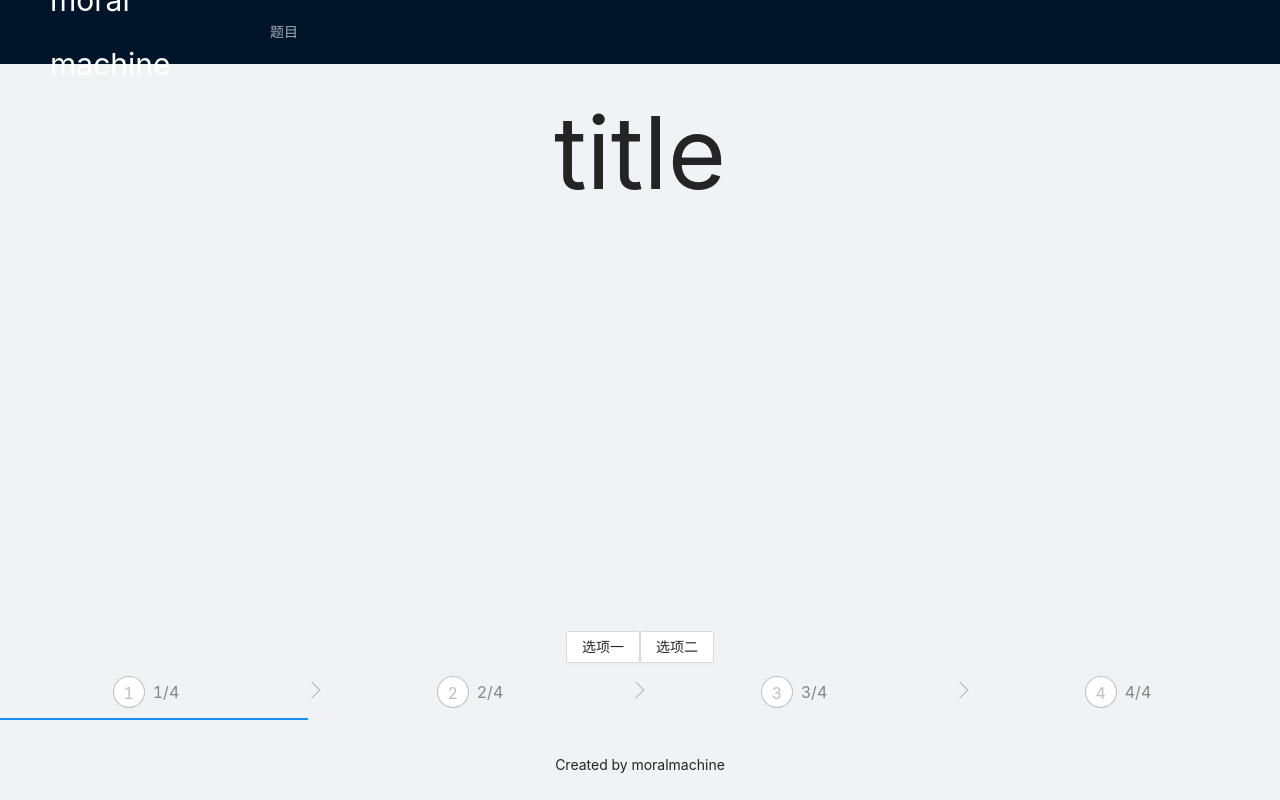
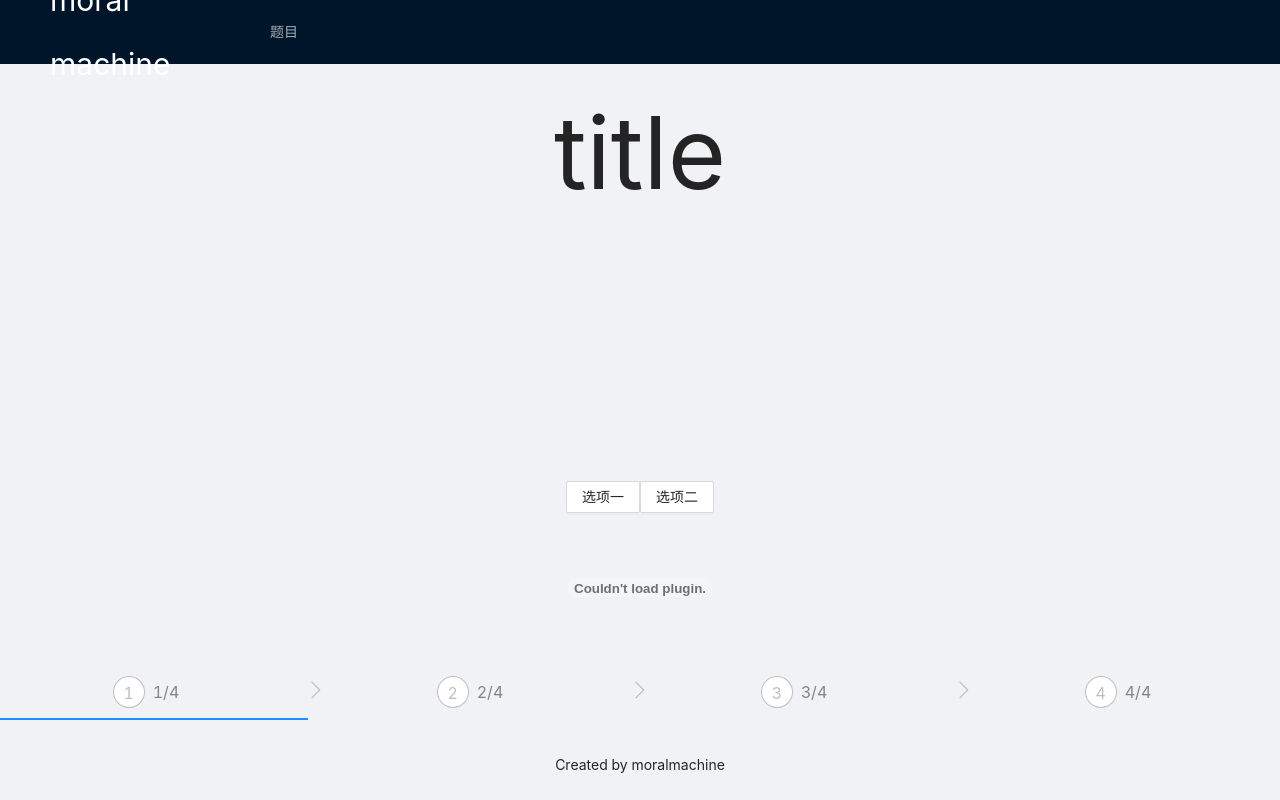
Before and after one commit to pig20k/robot-react, a React (Create React App) app: page /topic in a window 1280 px wide. Built offline with nearby package versions, Linux system fonts and the light colour scheme; no server answers; what store would draw is missing.

Commit message:
add swf]

```diff
--- a/src/pages/topic/topic.jsx
+++ b/src/pages/topic/topic.jsx
@@ -48,6 +48,8 @@ export default class Topic extends React.Component {
               选项二
             </Button>
           </div>
+          <object id="flashDemo" type="application/x-shockwave-flash" data="./test.swf">
+    </object>
         </div>
 
         <div className="steps">
```
Also changed, not shown: 1 other file (tests, documents, lock files or other folders).
